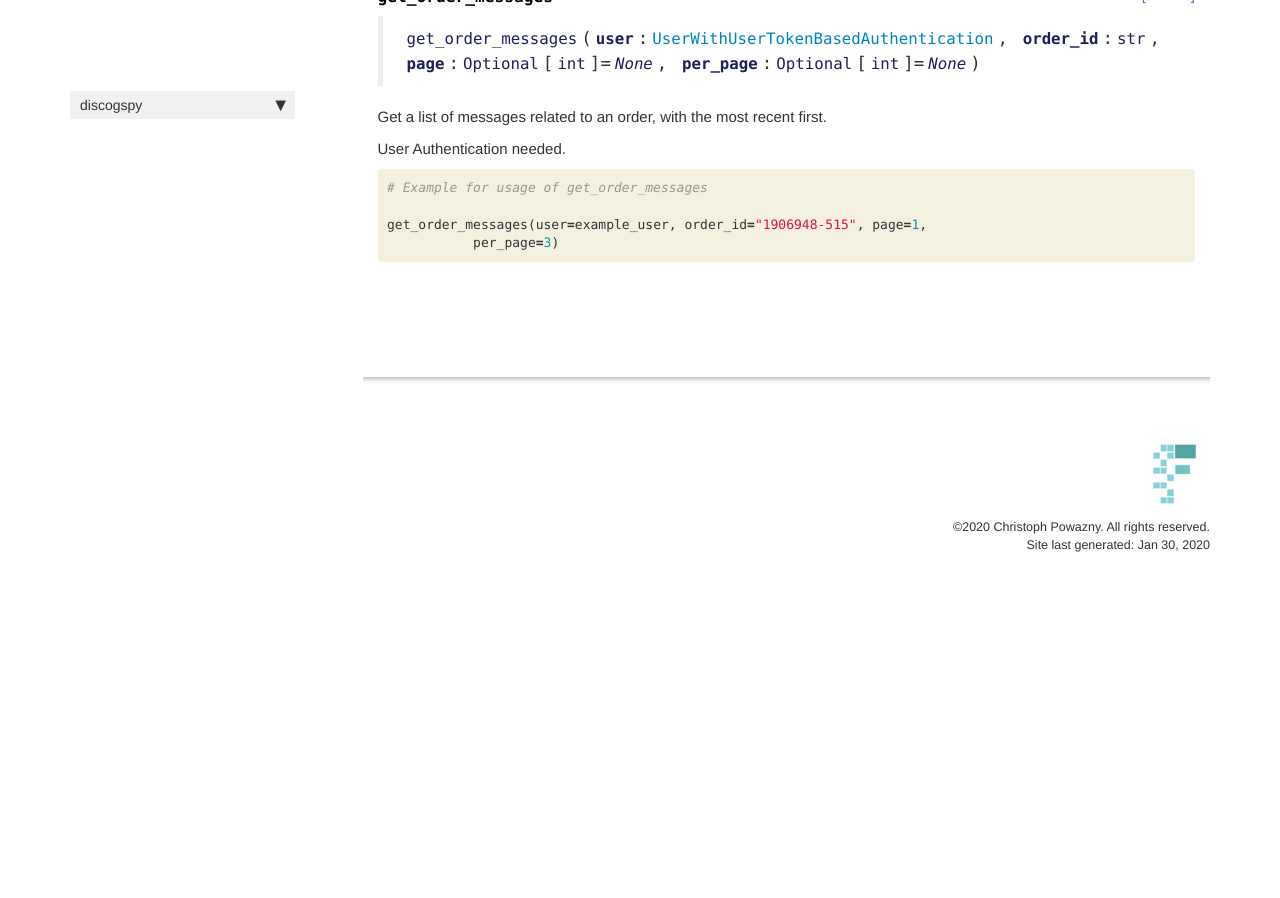
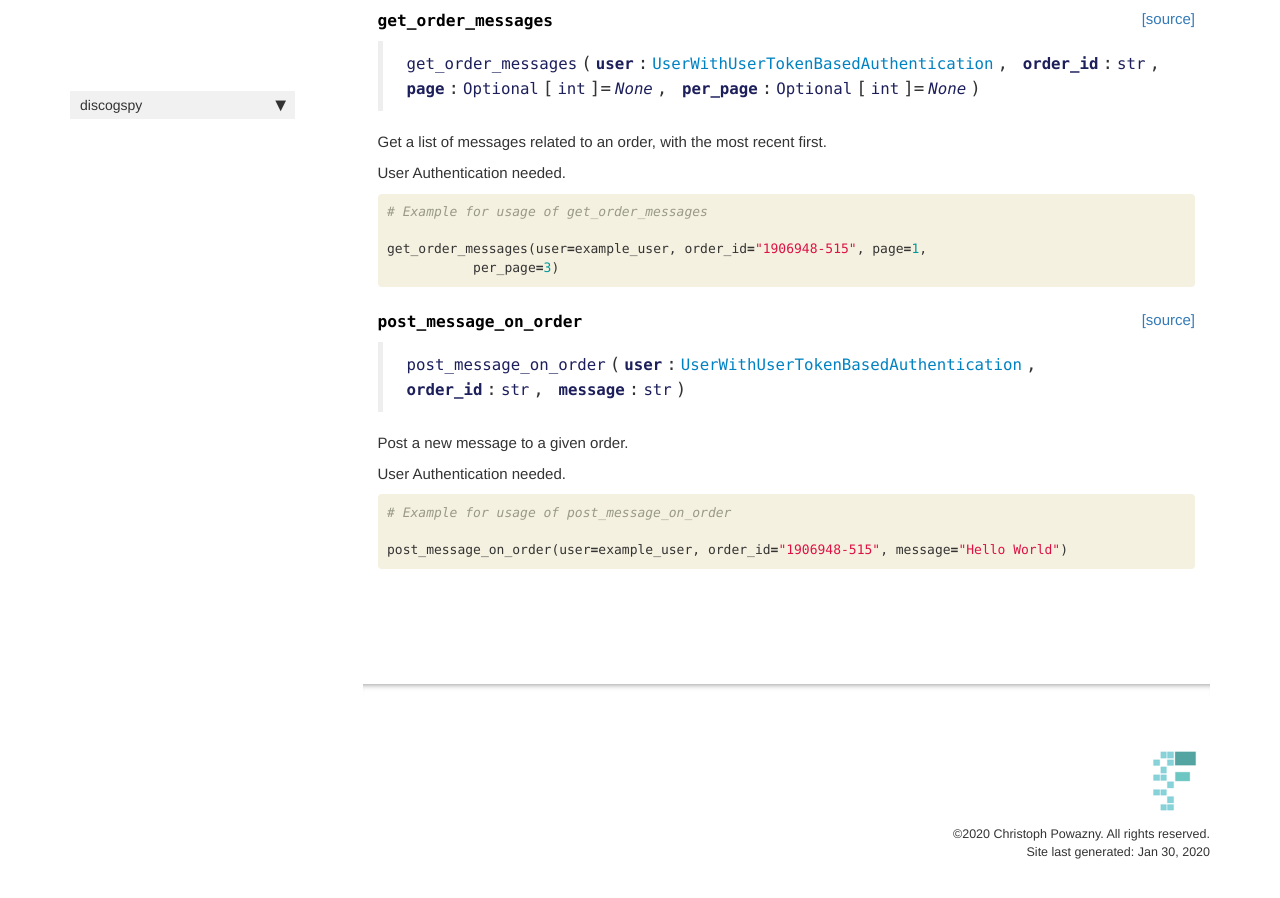
Before and after one commit to cpow-89/discogspy, a Jekyll site: the page built from docs/core.rq_marketplace.html, in a window 1280 px wide and 900 px high, scrolled down 4436 px. Built offline with Jekyll 4.4.1, drawn with Linux system fonts in a browser that asks for light colours; nearby versions of some CDN libraries; comment, search, counter and statistics services are not loaded; before the commit the page ends 5041 px from its top, so only the background shows below that; some of the changed text lies outside the part shown.

Commit message:
add post_message_on_order request

```diff
--- a/discogspy/_nbdev.py
+++ b/discogspy/_nbdev.py
@@ -46,7 +46,8 @@ index = {"BASE_URL": "00_core.constants.ipynb",
          "update_order_status": "03_core.rq_marketplace.ipynb",
          "update_order_shipping": "03_core.rq_marketplace.ipynb",
          "get_orders": "03_core.rq_marketplace.ipynb",
-         "get_order_messages": "03_core.rq_marketplace.ipynb"}
+         "get_order_messages": "03_core.rq_marketplace.ipynb",
+         "post_message_on_order": "03_core.rq_marketplace.ipynb"}
 
 modules = ["core/constants.py",
            "core/discogs_user.py",
--- a/docs/core.rq_marketplace.html
+++ b/docs/core.rq_marketplace.html
@@ -531,4 +531,44 @@ indicating whether or not this listing is in their cart."</p>
 </div>
 
 </div>
+<div class="cell border-box-sizing code_cell rendered">
+
 </div>
+<div class="cell border-box-sizing code_cell rendered">
+
+<div class="output_wrapper">
+<div class="output">
+
+<div class="output_area">
+
+
+<div class="output_markdown rendered_html output_subarea ">
+<h4 id="post_message_on_order" class="doc_header"><code>post_message_on_order</code><a href="https://github.com/cpow-89/discogspy/tree/master/discogspy/core/rq_marketplace.py#L314" class="source_link" style="float:right">[source]</a></h4><blockquote><p><code>post_message_on_order</code>(<strong><code>user</code></strong>:<a href="/discogspy/core.discogs_user#UserWithUserTokenBasedAuthentication"><code>UserWithUserTokenBasedAuthentication</code></a>, <strong><code>order_id</code></strong>:<code>str</code>, <strong><code>message</code></strong>:<code>str</code>)</p>
+</blockquote>
+<p>Post a new message to a given order.</p>
+<p>User Authentication needed.</p>
+
+</div>
+
+</div>
+
+</div>
+</div>
+
+</div>
+<div class="cell border-box-sizing code_cell rendered">
+<div class="input">
+
+<div class="inner_cell">
+    <div class="input_area">
+<div class=" highlight hl-ipython3"><pre><span></span><span class="c1"># Example for usage of post_message_on_order</span>
+
+<span class="n">post_message_on_order</span><span class="p">(</span><span class="n">user</span><span class="o">=</span><span class="n">example_user</span><span class="p">,</span> <span class="n">order_id</span><span class="o">=</span><span class="s2">&quot;1906948-515&quot;</span><span class="p">,</span> <span class="n">message</span><span class="o">=</span><span class="s2">&quot;Hello World&quot;</span><span class="p">)</span>
+</pre></div>
+
+    </div>
+</div>
+</div>
+
+</div>
+</div>
```
Also changed, not shown: 2 other files.
